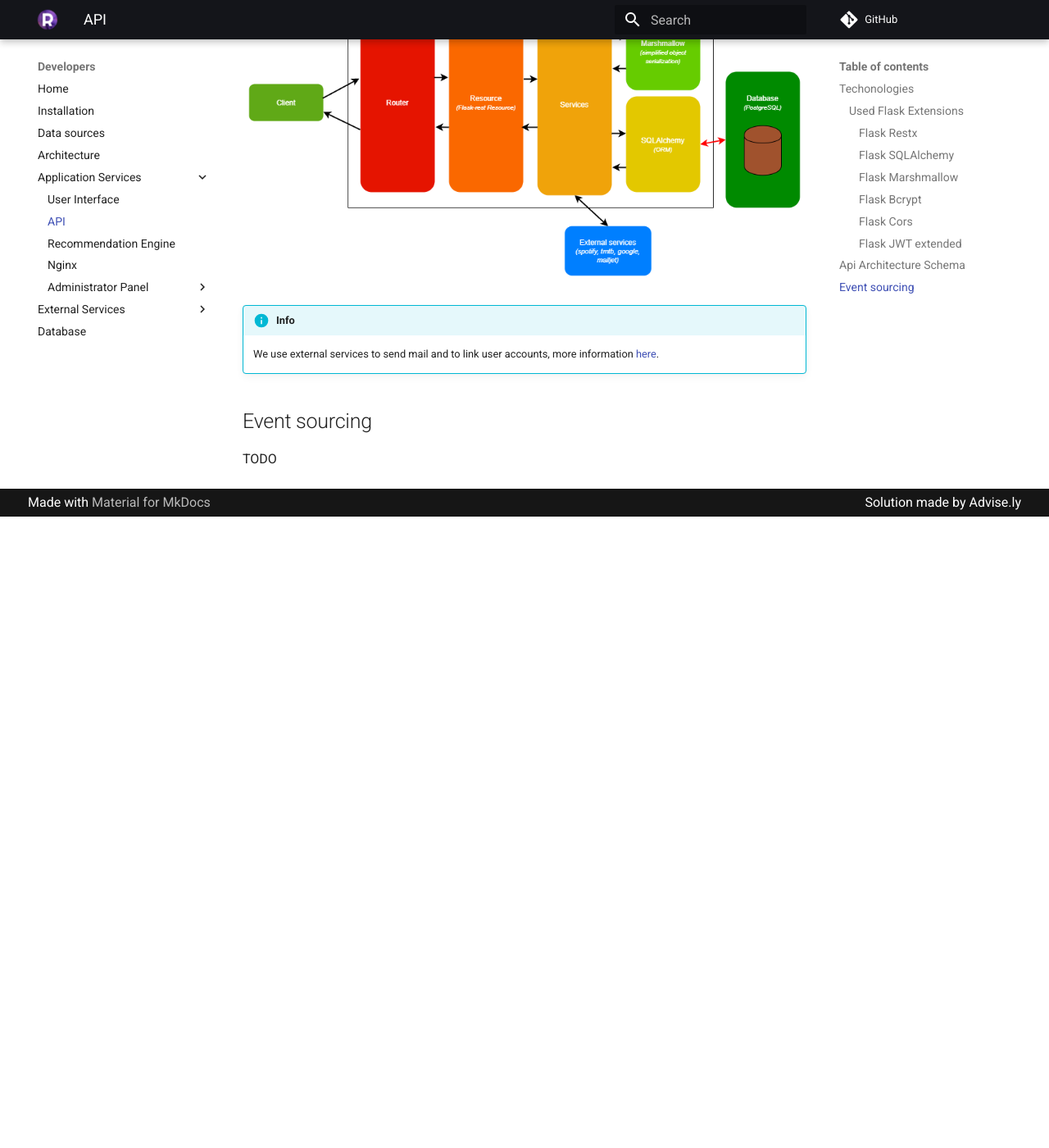
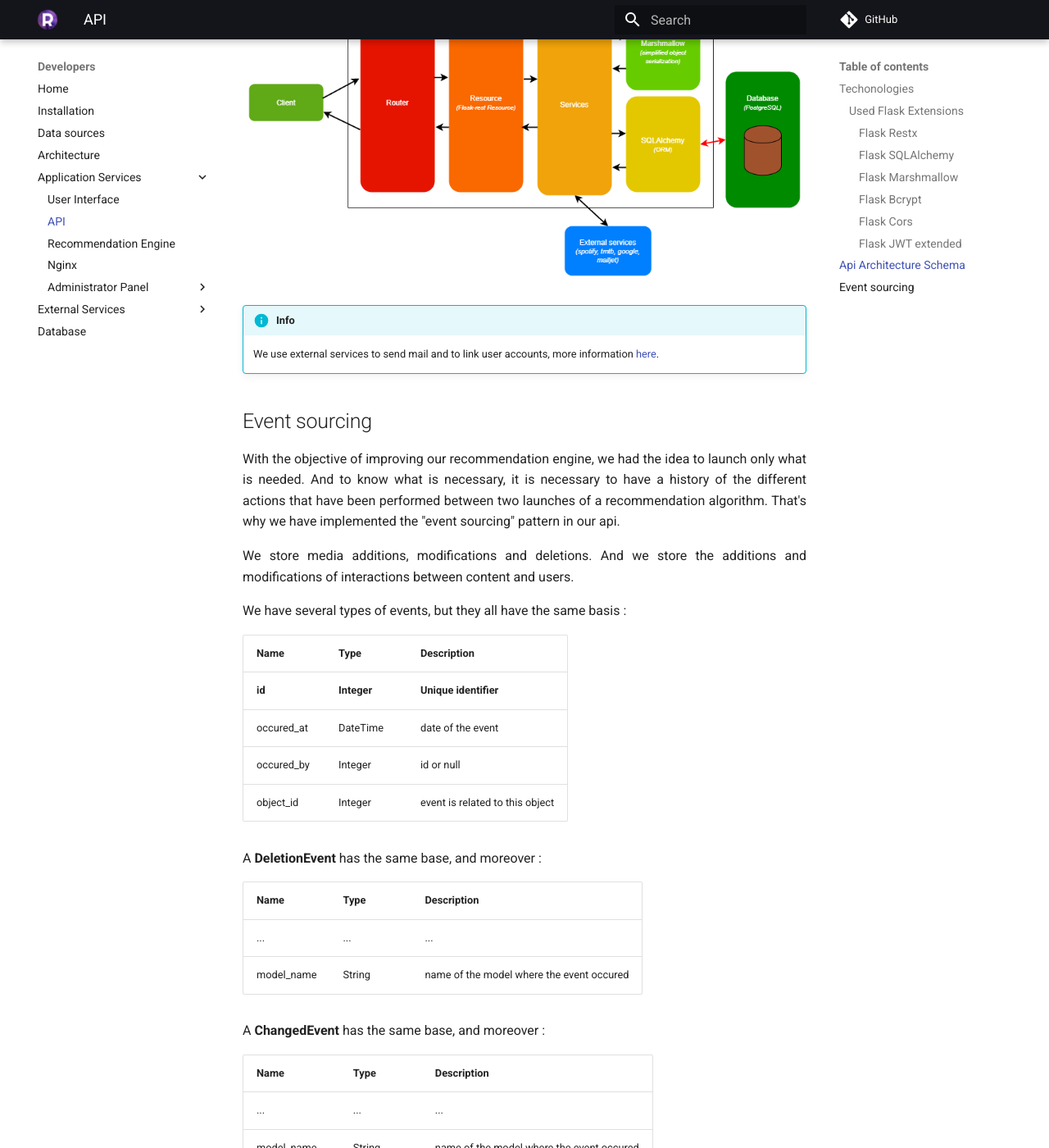
Before and after one commit to RomainCtl/RecoFinement, an MkDocs documentation site: the page built from docs/developers/services/api.md, in a window 1280 px wide and 1400 px high, scrolled down 2248 px. Shown: the whole window at 82% size. Built offline with MkDocs 1.6.1 and Material for MkDocs 9.7.7, drawn with Linux system fonts in a browser that asks for light colours; comment, search, counter and statistics services are not loaded; before the commit the page ends 2878 px from its top, so only the background shows below that; some of the changed text lies outside the part shown.

Commit message:
Add event sourcing doc

```diff
--- a/docs/developers/services/api.md
+++ b/docs/developers/services/api.md
@@ -80,6 +80,56 @@ You will find more information about JWT in [official JWT website](https://jwt.i
 !!! info
     We use external services to send mail and to link user accounts, more information [here](../../external_services/mailjet).
 
+
 ## Event sourcing
 
-TODO
+With the objective of improving our recommendation engine, we had the idea to launch only what is needed. And to know what is necessary, it is necessary to have a history of the different actions that have been performed between two launches of a recommendation algorithm. That's why we have implemented the "event sourcing" pattern in our api.
+
+We store media additions, modifications and deletions. And we store the additions and modifications of interactions between content and users.
+
+We have several types of events, but they all have the same basis :
+
+| Name | Type | Description |
+|---|---|---|
+| __id__ | __Integer__ | __Unique identifier__ |
+| occured_at | DateTime | date of the event |
+| occured_by | Integer | id or null |
+| object_id | Integer | event is related to this object |
+
+
+A __DeletionEvent__ has the same base, and moreover :
+
+| Name | Type | Description |
+|---|---|---|
+| ... | ... | ... |
+| model_name | String | name of the model where the event occured |
+
+
+A __ChangedEvent__ has the same base, and moreover :
+
+| Name | Type | Description |
+|---|---|---|
+| ... | ... | ... |
+| model_name | String | name of the model where the event occured |
+| attribute_name | String | name of the attribute of the model |
+| new_value | String | name value for this attribute |
+
+
+A __ApplicationAddedEvent__ has the same base, and moreover :
+
+| Name | Type | Description |
+|---|---|---|
+| ... | ... | ... |
+| name | String | app name |
+| size | String |  |
+| installs | String |  |
+| type | String |  |
+| price | String |  |
+| content_rating | String |  |
+| last_updated | String |  |
+| current_version | String |  |
+| android_version | String |  |
+| cover | String |  |
+
+!!! important
+    All __ApplicationAddedEvent__, __BookAddedEvent__, __EpisodeAddedEvent__, __GameAddedEvent__, __MovieAddedEvent__, __SerieAddedEvent__, __TrackAddedEvent__, __MetaAddedEvent__ have the same base, plus there own atributes that you can find in Database page.
```
